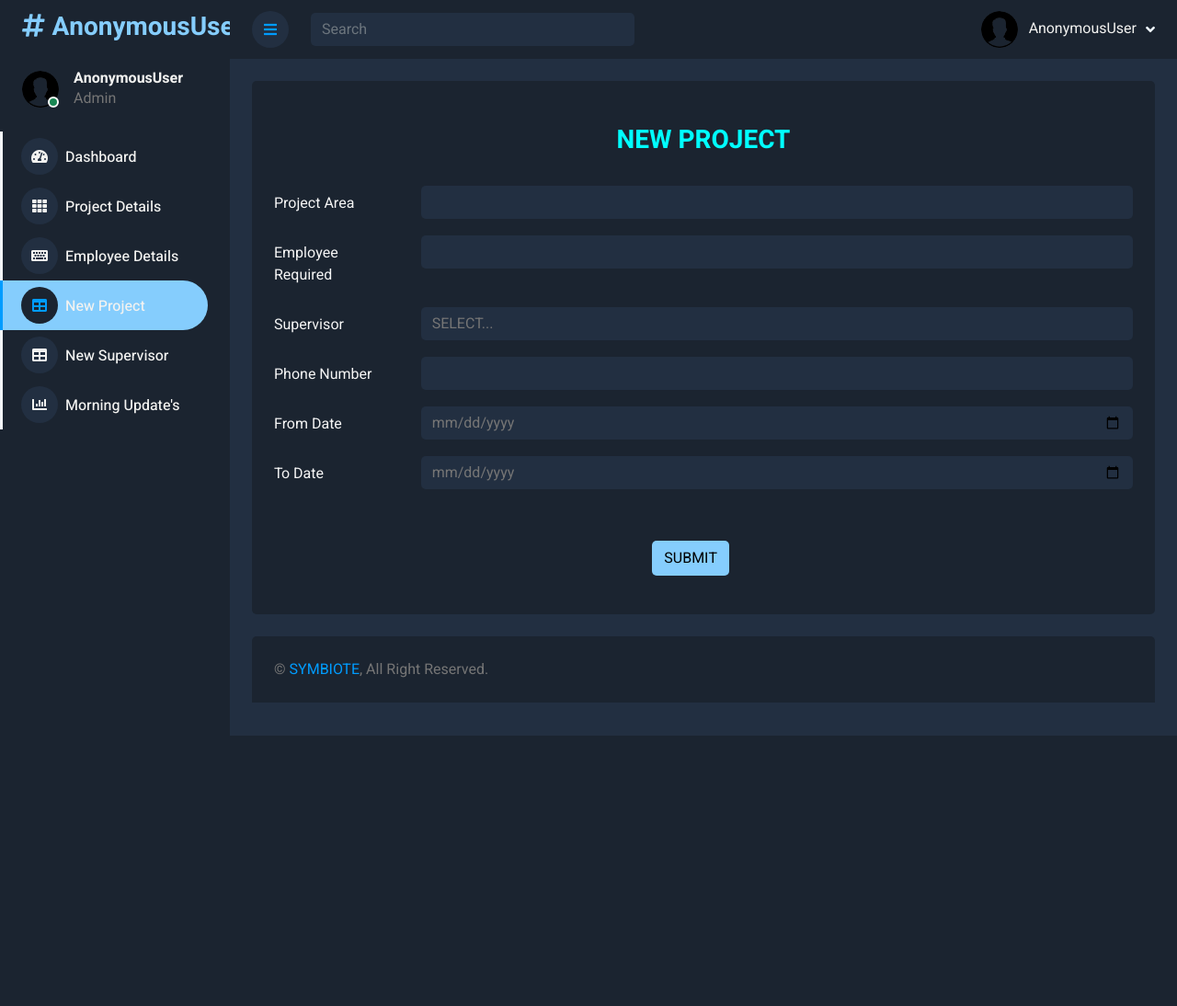
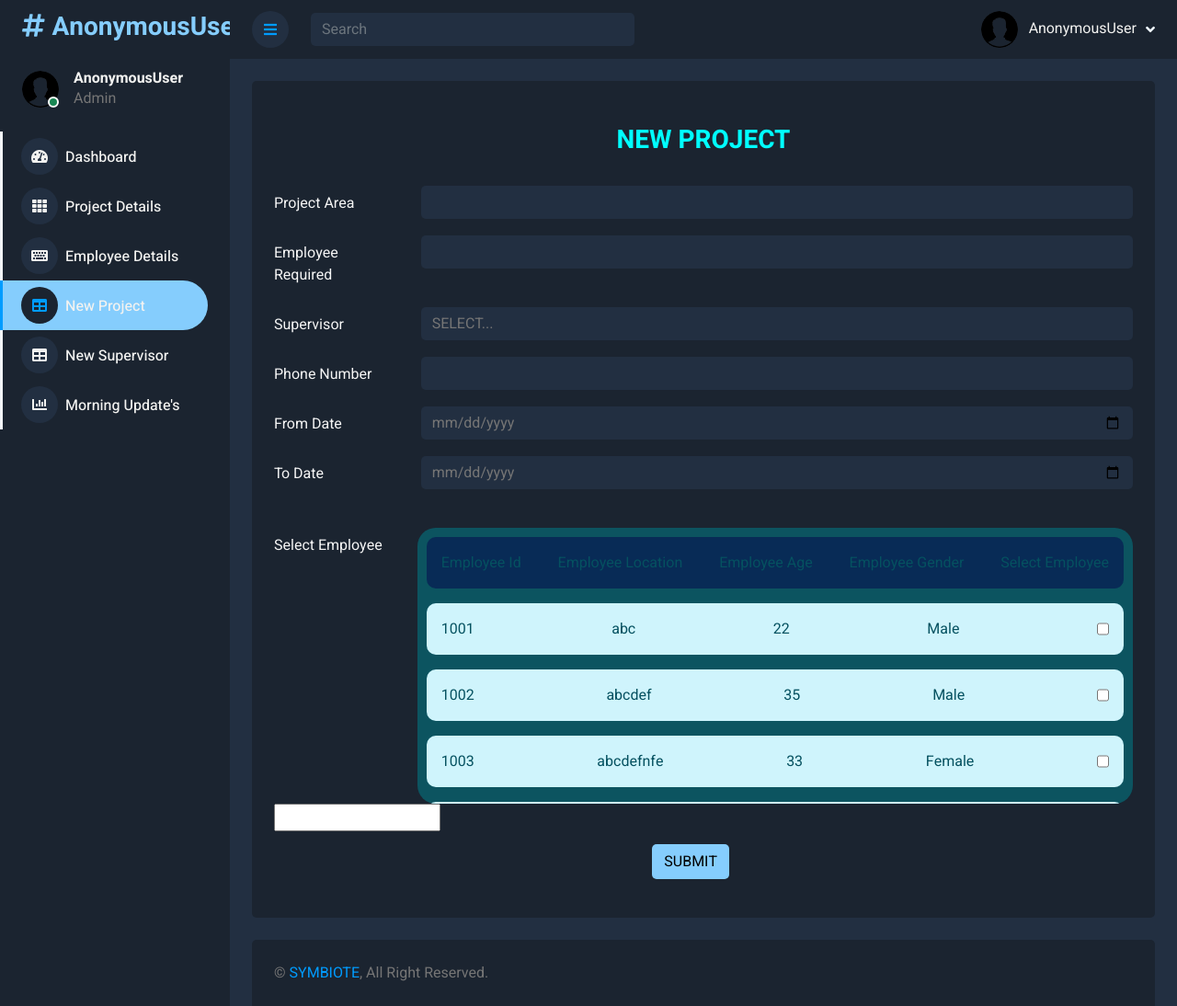
Before and after one commit to Thiruvikramchoudry/attendance_interface, a Django app: page /new_project in a window 1280 px wide. Shown: the whole page at 92% size. Before the commit the page ends 800 px from the top, so only its background shows below. Run offline with Django 4.2, Linux system fonts and the light colour scheme; data comes from the database, SQL or seed files in the repository; both versions use the stored data as it was after the commit; data that the repository does not hold is empty; some libraries are stand-ins or nearby versions.

```diff
--- a/symbiote/templates/symbiote/new_project.html
+++ b/symbiote/templates/symbiote/new_project.html
@@ -180,7 +180,7 @@
                                         </div>
                                     </div>
                                     <div class="row mb-3">
-                                        <label for="inputPassword3" class="col-sm-2 col-form-label" style="color: whitesmoke">Employee Required</label>
+                                        <label for="inputPassword3" class="col-sm-2 col-form-label" style="color: whitesmoke" id="no_emp" onkeyup="set_emp()">Employee Required</label>
                                         <div class="col-sm-10">
                                             <input type="number" class="form-control" id="designation" style="background: #222f41;border: none" name="employee_required">
                                         </div>
@@ -219,6 +219,29 @@
                                     </div>
 
                                     <br>
+                                <div style="display: flex;justify-content: center">
+                                    <label for="inputPassword3" class="col-sm-2 col-form-label" style="color: whitesmoke">Select Employee</label>
+                                <div style="width: 90%;height: 300px;background-color: #0c5460;overflow-y: scroll;padding: 10px;border-radius: 20px;">
+                                    <div class="alert alert-info" style="display: flex;justify-content: space-between;border-radius: 10px;background-color: #082b56;border: none">
+                                            <div>Employee Id</div>
+                                            <div>Employee Location</div>
+                                            <div>Employee Age</div>
+                                            <div>Employee Gender</div>
+                                            <div>Select Employee</div>
+                                        </div>
+                                    {%  for i in emp_details %}
+                                        <div class="alert alert-info {{ i.employee_id }}" style="display: flex;justify-content: space-between;border-radius: 10px;border: none">
+                                            <div>{{ i.employee_id }}</div>
+                                            <div>{{ i.employee_location }}</div>
+                                            <div>{{ i.employee_age }}</div>
+                                            <div>{{ i.employee_gender }}</div>
+                                            <input type="checkbox" onclick="select_emp({{ i.employee_id }})" >
+                                        </div>
+                                    {% endfor %}
+                                    </div>
+
+                                </div>
+                                    <input type="text" id="result">
                                     <div style="position: relative;height: 70px;width: 100%;">
                             <div style="position:absolute;bottom:25%;right: 47%;">
                                 <button class="btn  btn-rounded btn-fw" type="submit" style="background-color: #85CDFD ; color:black">SUBMIT</button>
@@ -280,6 +303,24 @@
 
     <!-- Template Javascript -->
     <script src="{%  static 'symbiote/index_styles/js/main.js' %}"></script>
+    <script>
+        let val=0;
+        function set_emp(){
+            val=document.getElementById('#no_emp');
+        }
+
+        function select_emp(emp_id){
+            let result=document.getElementById('#data_getter');
+            let div=document.getElementById('#'+emp_id);
+            if (val!=0){
+                result.value+=" "+emp_id;
+                div.style.backgroundColor="red"
+            }else{
+                div.style.backgroundColor="blue"
+            }
+
+        }
+    </script>
 </body>
 
 </html>
--- a/symbiote/views.py
+++ b/symbiote/views.py
@@ -88,24 +88,40 @@ def new_project(request):
     for i in supervisor:
         if i.status == False:
             supervisor_available.append(i)
+    employee_det = employee_details.objects.all()
+    emp_id = []
+    for i in employee_det:
+        if len(employee_assign.objects.filter(employee_id=i.employee_id)) == 0:
+            emp_id.append(i)
 
     if request.method == "POST":
         l=[]
+
         project_area = request.POST['project_area']
         employee_required = request.POST['employee_required']
-        supervisor = request.POST['supervisor']
+        supervisor_name = request.POST['supervisor']
+
+        if len(supervisor_detail.objects.filter(username=supervisor_name))==0:
+            print("yes")
+            return render(request, 'symbiote/new_project.html', {'username': request.user, 'supervisor_available': supervisor_available})
+
         phone_number = request.POST['phone_number']
         from_date = request.POST['from_date']
         to_date = request.POST['to_date']
         for i in project.objects.all():
             l.append(i.project_id)
-        project_id = max(l) + 1
-        project1 = project.objects.create(project_id=project_id, project_area=project_area, employee_required=employee_required,supervisor=supervisor,phone_number=phone_number,from_date=from_date,to_date=to_date)
+        project_id = max(l) + 1 if l!=[] else 100000
+        project1 = project.objects.create(project_id=project_id, project_area=project_area, employee_required=employee_required,supervisor=supervisor_name,phone_number=phone_number,from_date=from_date,to_date=to_date)
         project1.save()
         print(project_id, project_area, employee_required, supervisor, phone_number, from_date, to_date)
+        user=supervisor_detail.objects.get(username=supervisor)
+        user.status=True
+        user.save()
+
+        #supervisor_ass=supervisor_assign(project_id=project_id,supervisor_username=supervisor_name)
         return render(request, 'symbiote/new_project.html', {'username': request.user,'supervisor_available':supervisor_available})
     else:
-        return render(request, 'symbiote/new_project.html', {'username':request.user,'supervisor_available':supervisor_available})
+        return render(request, 'symbiote/new_project.html', {'username':request.user,'supervisor_available':supervisor_available,'emp_details':emp_id})
 
 
 # def sample(request):
@@ -181,77 +197,6 @@ def add_employee(request):
     return render(request, 'symbiote/add_employee.html')
 
 
-# def save_excel(request):
-#     employee=details.objects.all()
-#     emp_id=[]
-#     for i in employee:
-#         emp_id.append(i.Employee_id)
-#     today_status=attendence_area.objects.filter(date=datetime.date.today())
-#     late_entry=[];present=[]
-#     for i in today_status:
-#         time=i.Time
-#         time = str((time)).split(":")
-#         hh = int(time[0])
-#         mm = int(time[1])
-#
-#         if hh > 10 or (hh == 10 and mm != 0):
-#             late_entry.append(i.Employee_id)
-#         else:
-#             present.append(i.Employee_id)
-#     lateandpresent=present+late_entry
-#     absent_entry=set(emp_id)-set(lateandpresent)
-#     status=[]
-#     for i in emp_id:
-#         if i in late_entry:
-#             status.append([i,"Late"])
-#         elif i in present:
-#             status.append([i,"present"])
-#         elif i in absent_entry:
-#             status.append([i,"absent"])
-#
-#
-#     #df = pd.DataFrame(status, columns=['Employee_Id', 'Status'])
-#     date=datetime.datetime.today().date()
-#     #df.to_excel("symbiote/static/symbiote/index_styles/attendance_status_files/"+(str(date) + ".xlsx"))
-#     return redirect('sample')
-#
-# def save_clear(request):
-#     print("yes")
-#     employee = details.objects.all()
-#     emp_id = []
-#     for i in employee:
-#         emp_id.append(i.Employee_id)
-#     today_status = attendence_area.objects.filter(date=datetime.date.today())
-#     late_entry = []
-#     present = []
-#     for i in today_status:
-#         time = i.Time
-#         time = str((time)).split(":")
-#         hh = int(time[0])
-#         mm = int(time[1])
-#         if hh > 10 or (hh == 10 and mm != 0):
-#             late_entry.append(i.Employee_id)
-#         else:
-#             present.append(i.Employee_id)
-#     lateandpresent = present + late_entry
-#     absent_entry = set(emp_id) - set(lateandpresent)
-#     status = []
-#     for i in emp_id:
-#         if i in late_entry:
-#             status.append([i, "Late"])
-#         elif i in present:
-#             status.append([i, "present"])
-#         elif i in absent_entry:
-#             status.append([i, "absent"])
-#     print(status)
-#
-#
-#     #df = pd.DataFrame(status, columns=['Employee_Id', 'Status'])
-#     date=datetime.datetime.today().date()
-#     #df.to_excel("symbiote/static/symbiote/index_styles/attendance_status_files/"+(str(date) + ".xlsx"))
-#     data = attendence_area.objects.all()
-#     data.delete()
-#     return redirect('/')
 
 
 def download_stats(request):
```
Also changed, not shown: db.sqlite3, 4 other files.
